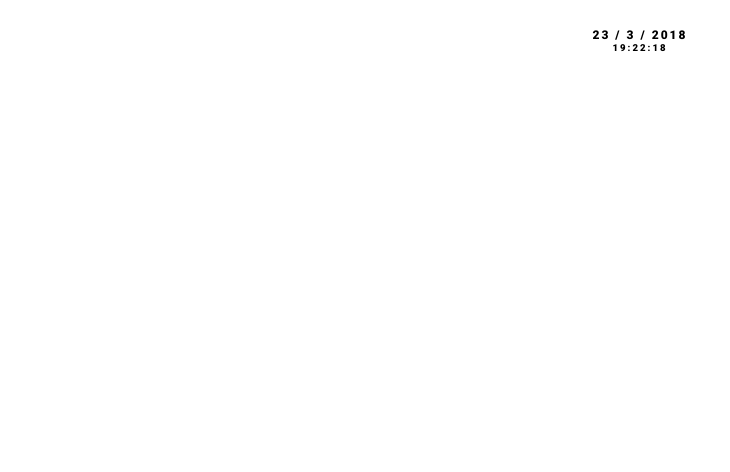
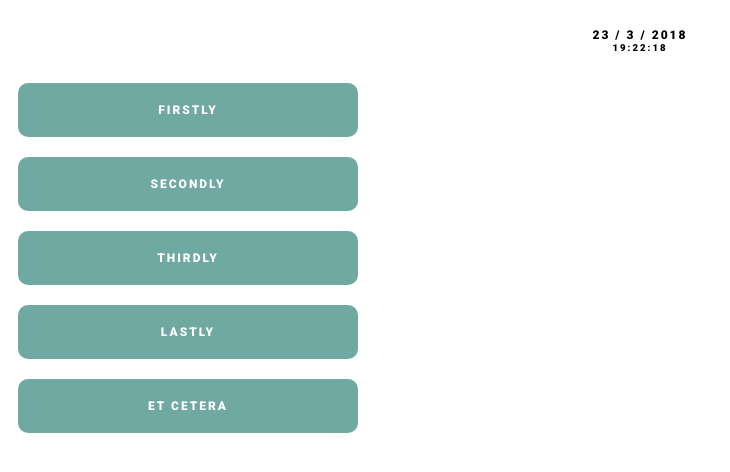
Before and after one commit to patrik909/tryOut, a plain HTML site: page index.html in a window 1280 px wide. Shown: the whole page, without its empty margins (0-730 px from the left). Drawn offline with Linux system fonts and the light colour scheme.

Commit message:
added one after another animation

```diff
--- a/index.html
+++ b/index.html
@@ -25,17 +25,42 @@
 
         .fadeOut{
             opacity: 0;
-            transition: 500ms;
+        }
+
+        #divAnimationWrapper{
+            display: flex;
+            flex-direction: column;
+        }
+
+        .animationDiv{
+            width: 300px;
+            text-align: center;
+            padding: 20px;
+            margin: 10px;
+            background: #70A9A1;
+            color: white;
+            text-transform: uppercase;
+            font-weight: 900;
+            border-radius: 10px;
+            transition: 800ms;
+        }
+
+        .animationDiv:hover{
+            background: #5f918a;
         }
 
     </style>
 </head>
 <body>
+
 <div class="dateWrapper">
     <div id="date"></div>
     <div id="time"></div>
 </div>
-<div id="output"></div>
+
+<div id="divAnimationWrapper"></div>
+
 <script src="js/main.js"></script>
+
 </body>
 </html>
--- a/js/main.js
+++ b/js/main.js
@@ -1,5 +1,4 @@
-//CLOCK
-
+//DATE
 function printCurrentDate(){
 
     let date = document.getElementById('date');
@@ -13,7 +12,7 @@ function printCurrentDate(){
     setTimeout(printCurrentDate, 1000);
 
 }
-
+//CLOCK
 function printCurrentTime(){
 
     let time = document.getElementById('time');
@@ -39,21 +38,47 @@ function printCurrentTime(){
     setTimeout(printCurrentTime, 1000);
 
 }
+//Display one at a time animation
+function viewDivAnimation(){
+
+    const divAnimationWrapper = document.
+    getElementById('divAnimationWrapper');
+
+    const divAnimationArr = ["firstly", "secondly", "thirdly", "lastly", "et cetera"];
+
+    let divs = ""
+
+    for(i = 0; i < divAnimationArr.length; i++){
+        divs +=`
+            <div class="animationDiv fadeOut">
+            ${divAnimationArr[i]}
+            </div>
+        `;
+    }
+
+    divAnimationWrapper.innerHTML=divs
+
+    const animationDiv = document.getElementsByClassName('animationDiv');
+
+
+    function runAnimation(){
+
+        setTimeout(function(){
+
+            divAnimationWrapper.children[x].
+            classList.remove('fadeOut')
+            console.log(divAnimationWrapper.children[x])
+            x++
+
+            if(x < divAnimationArr.length){
+                runAnimation();
+            }
+        },150)
+    }
+    x = 0;
+    runAnimation();
+}
 
 printCurrentDate();
 printCurrentTime();
-
-const obj = ["patrik", "patrik", "patrik", "patrik", "patrik"]
-
-
-const output = document.getElementById('output');
-
-let objex = ""
-for(i = 0; i < obj.length; i++){
-    //console.log(obj[i])
-    //setTimeout(function(){
-       objex += obj[i]
-    //}, 1000)
-
-}
-    output.innerHTML=`<div class="fadeOut">${objex}</div>`;
+viewDivAnimation();
```
